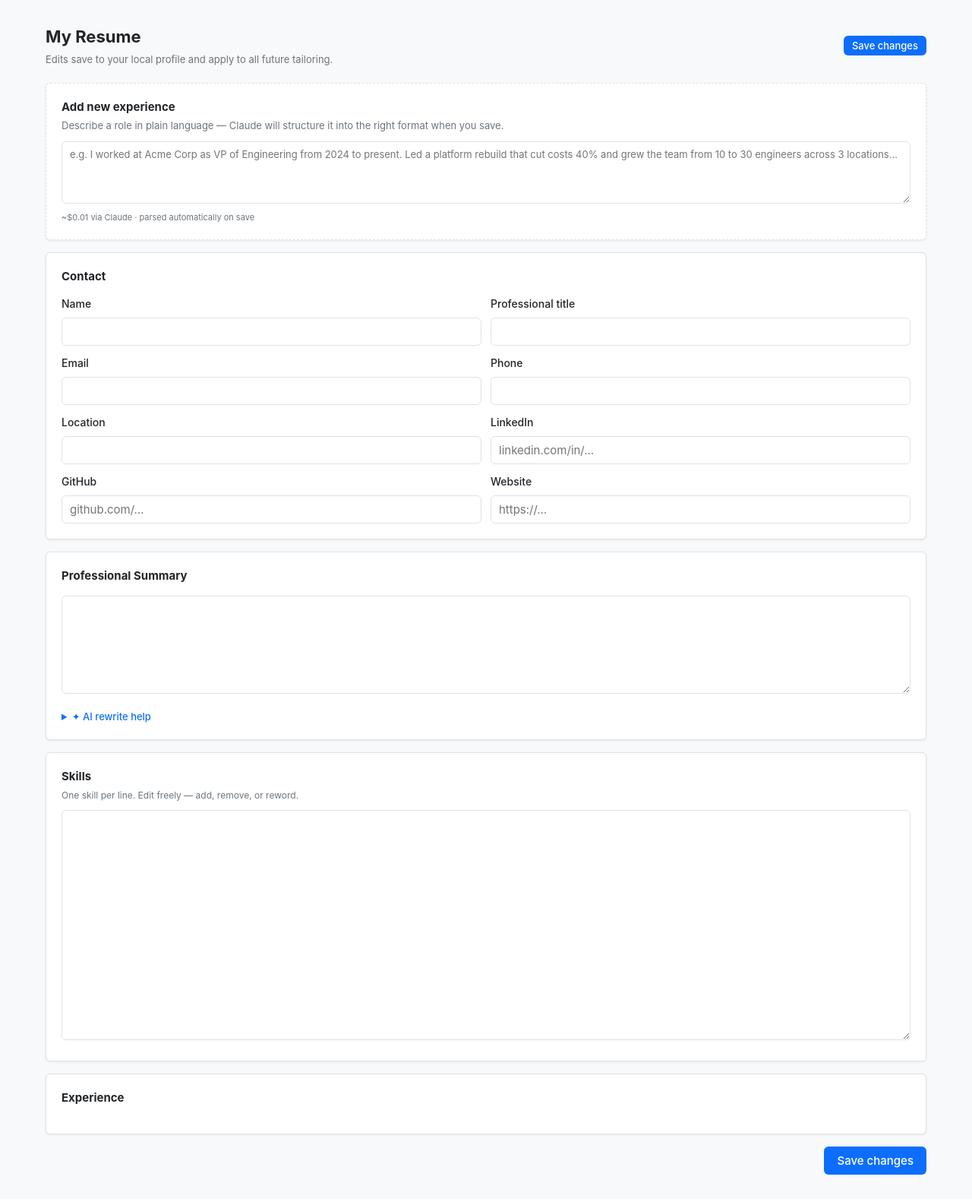
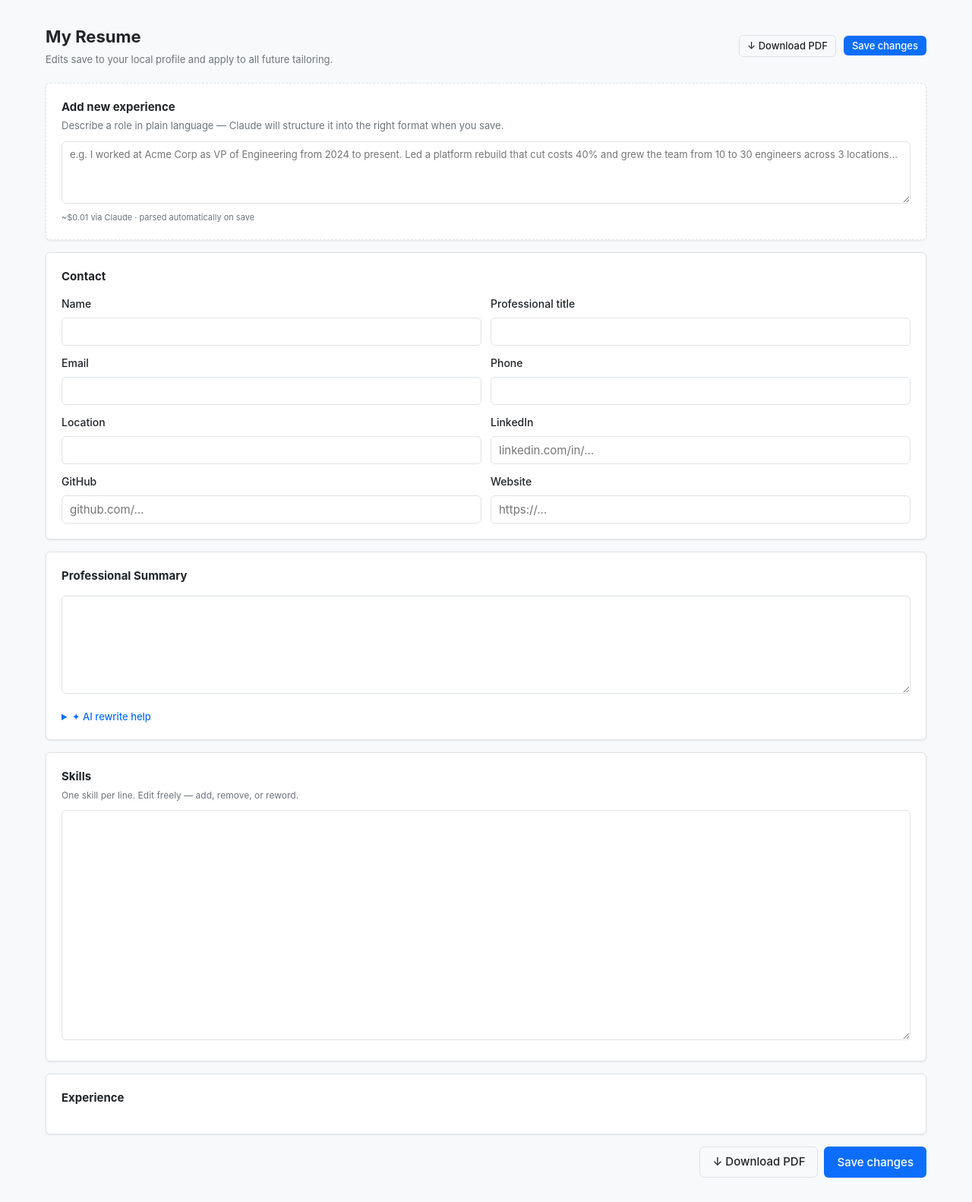
Before and after one commit to drewmerc302/jobPilot, a FastAPI app: page /profile in a window 1280 px wide. Shown: the part 52-1634 px from the top of the page at 76% size. Before the commit the page ends 1598 px from the top, so only its background shows below. Run offline with FastAPI, Linux system fonts and the light colour scheme; parts of the project's set-up code (start-up, migrations or seed data) failed here and were passed over.

Commit message:
feat: add Download PDF button to Resume page
New GET /profile/generate-pdf endpoint renders the current saved profile
through the Typst resume template with no job-specific modifications.
Button appears in both the top and bottom save bars on /profile.

```diff
--- a/src/jobpilot/resources/templates/html/profile_edit.html
+++ b/src/jobpilot/resources/templates/html/profile_edit.html
@@ -13,6 +13,8 @@
       {% if saved %}
       <span style="color:var(--green);font-size:13px;font-weight:600">✓ Saved</span>
       {% endif %}
+      <a href="/profile/generate-pdf" target="_blank" class="btn btn-outline btn-sm"
+         data-tooltip="Generates a PDF from your saved profile data — save changes first.">↓ Download PDF</a>
       <button form="profile-form" type="submit" class="btn btn-primary btn-sm">Save changes</button>
     </div>
   </div>
@@ -196,6 +198,8 @@
       {% if saved %}
       <span style="color:var(--green);font-size:13px;font-weight:600;align-self:center">✓ Saved</span>
       {% endif %}
+      <a href="/profile/generate-pdf" target="_blank" class="btn btn-outline"
+         data-tooltip="Generates a PDF from your saved profile data — save changes first.">↓ Download PDF</a>
       <button type="submit" class="btn btn-primary">Save changes</button>
     </div>
 
--- a/src/jobpilot/routes/profile.py
+++ b/src/jobpilot/routes/profile.py
@@ -6,7 +6,7 @@ import logging
 
 import anthropic
 from fastapi import APIRouter, Request
-from fastapi.responses import HTMLResponse, RedirectResponse
+from fastapi.responses import FileResponse, HTMLResponse, RedirectResponse
 
 import jobpilot.llm as llm
 from jobpilot.config import Config
@@ -312,3 +312,31 @@ async def suggest_summary(request: Request) -> HTMLResponse:
   </button>
 </div>
 """)
+
+
+@router.get("/profile/generate-pdf")
+async def profile_generate_pdf(request: Request):
+    from jobpilot.steps.tailor import generate_resume_pdf
+
+    profile = request.app.state.profile_store.load() or {}
+    if not profile:
+        return HTMLResponse("No profile found. Complete setup first.", status_code=400)
+
+    output_dir = request.app.state.config.output_dir / "base_resume"
+    pdf_path = await asyncio.to_thread(
+        generate_resume_pdf,
+        profile,
+        output_dir,
+        request.app.state.config,
+    )
+
+    if not pdf_path or not pdf_path.exists():
+        return HTMLResponse(
+            "PDF generation failed — Typst binary may be missing.", status_code=500
+        )
+
+    return FileResponse(
+        pdf_path,
+        media_type="application/pdf",
+        headers={"Content-Disposition": 'inline; filename="resume.pdf"'},
+    )
```
